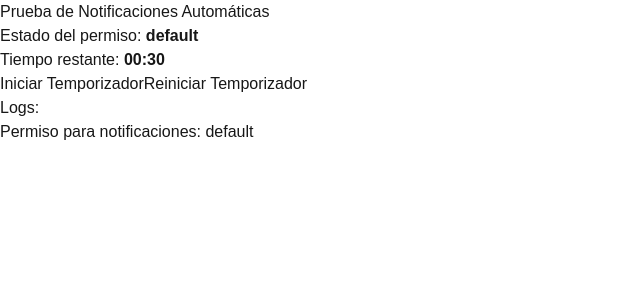
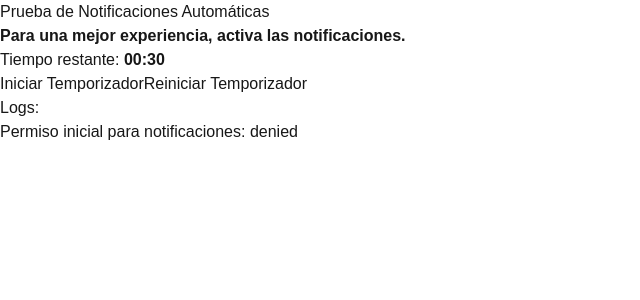
Before and after one commit to fer0o/notif, a Next.js app: page / in a window 1280 px wide. Shown: the top 300 px of the page, without its empty margins (0-640 px from the left). Built offline with nearby package versions, Linux system fonts and the light colour scheme.

Commit message:
cambios en mensajes

```diff
--- a/src/app/page.tsx
+++ b/src/app/page.tsx
@@ -2,7 +2,7 @@
 import { useState, useEffect } from 'react';
 
 export default function TimerWithNotifications() {
-  const [permission, setPermission] = useState('default'); // Estado para el permiso de notificaciones
+  const [permission, setPermission] = useState<'default' | 'granted' | 'denied' | 'unsupported'>('default'); // Estado para el permiso de notificaciones
   const [timeLeft, setTimeLeft] = useState(30); // Tiempo restante en segundos (1 minuto)
   const [isRunning, setIsRunning] = useState(false); // Estado para controlar si el contador está en ejecución
   const [logs, setLogs] = useState<string[]>([]); // Estado para almacenar los logs visibles
@@ -16,12 +16,20 @@ export default function TimerWithNotifications() {
   useEffect(() => {
     const requestPermissionAndRegisterSW = async () => {
       try {
-        // Solicitar permiso de notificaciones
+        // Verificar soporte de notificaciones
         if ('Notification' in window) {
-          const result = await Notification.requestPermission();
-          setPermission(result);
-          addLog(`Permiso para notificaciones: ${result}`);
+          const initialPermission = Notification.permission;
+          setPermission(initialPermission);
+
+          if (initialPermission === 'default') {
+            const result = await Notification.requestPermission();
+            setPermission(result);
+            addLog(`Permiso para notificaciones: ${result}`);
+          } else {
+            addLog(`Permiso inicial para notificaciones: ${initialPermission}`);
+          }
         } else {
+          setPermission('unsupported'); // Marcar como navegador sin soporte
           addLog('El navegador no soporta notificaciones.');
         }
 
@@ -109,15 +117,29 @@ export default function TimerWithNotifications() {
       .padStart(2, '0')}`;
   };
 
+  // Generar mensaje según el estado del permiso
+  const getPermissionMessage = () => {
+    if (permission === 'granted') {
+      return ''; // No mostrar mensaje si el permiso está concedido
+    } else if (permission === 'denied') {
+      return 'Para una mejor experiencia, activa las notificaciones.';
+    } else if (permission === 'unsupported') {
+      return 'Navegador de iOS detectado.';
+    }
+    return 'Estado del permiso: default.';
+  };
+
   return (
     <div className='flex flex-col items-center justify-center h-screen'>
       <div className='border-2 border-black p-8 space-y-4 flex items-center justify-center flex-col'>
         <h1 className='text-2xl font-bold'>
           Prueba de Notificaciones Automáticas
         </h1>
-        <p className='text-lg'>
-          Estado del permiso: <strong>{permission}</strong>
-        </p>
+        {getPermissionMessage() && (
+          <p className='text-lg text-red-600'>
+            <strong>{getPermissionMessage()}</strong>
+          </p>
+        )}
         <h2 className='text-xl'>
           Tiempo restante: <strong>{formatTime(timeLeft)}</strong>
         </h2>
```
